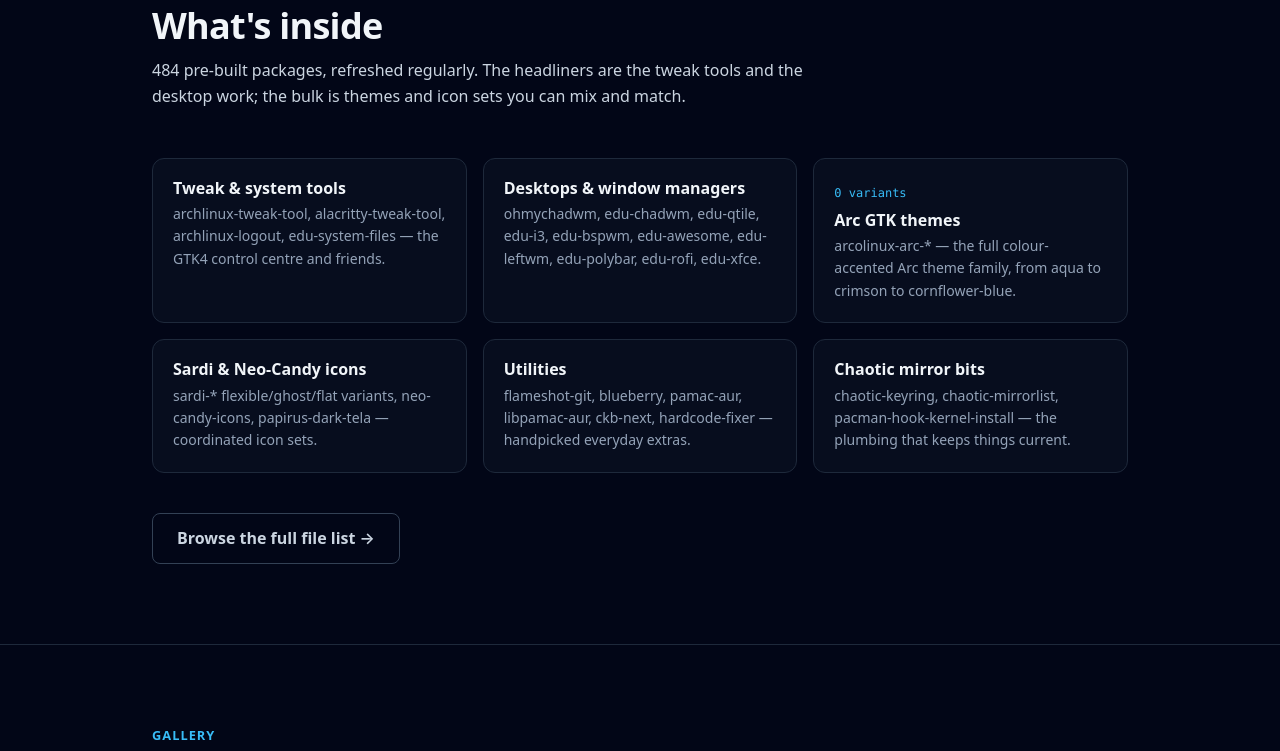
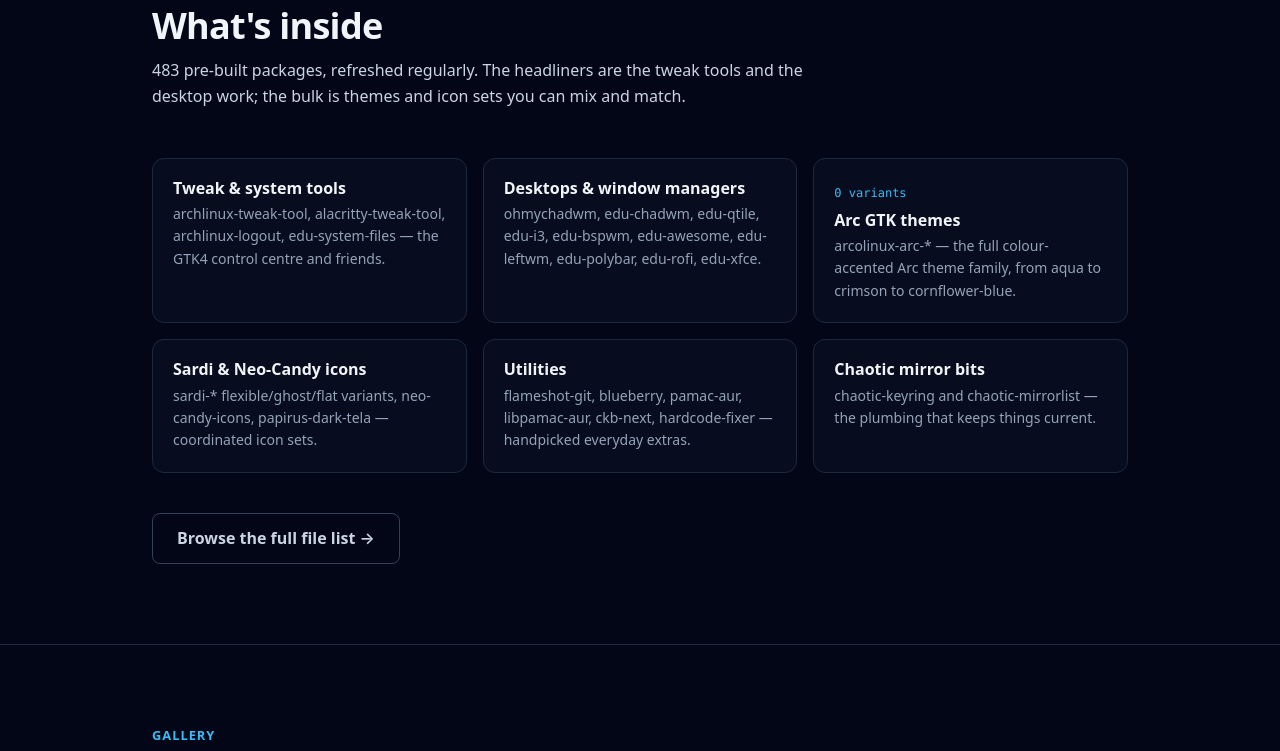
Before and after one commit to erikdubois/nemesis_repo, a plain HTML site: page index.html in a window 1280 px wide. Shown: the part 1761-2512 px from the top of the page. Drawn offline with Linux system fonts and the light colour scheme.

Commit message:
Remove pacman-hook-kernel-install: moved to chaotic-aur
chaotic-aur accepted #4626 and builds the same version (0.16.0-1).

Co-Authored-By: Claude Opus 5.5 <noreply@anthropic.com>

```diff
--- a/index.html
+++ b/index.html
@@ -137,7 +137,7 @@
         <div class="container hero-inner">
           <a href="#packages" class="badge">
             <span class="dot"><span class="ping"></span><span class="core"></span></span>
-            <!--PKG-->484<!--/PKG--> packages &middot; x86_64 &amp; any
+            <!--PKG-->483<!--/PKG--> packages &middot; x86_64 &amp; any
           </a>
           <h1>The <span class="accent">nemesis_repo</span><br />for Arch &amp; Kiro.</h1>
           <p class="lead">
@@ -217,7 +217,7 @@
           <p class="eyebrow">Packages</p>
           <h2>What's inside</h2>
           <p class="lead">
-            <!--PKG-->484<!--/PKG--> pre-built packages, refreshed regularly. The headliners are the tweak tools and the
+            <!--PKG-->483<!--/PKG--> pre-built packages, refreshed regularly. The headliners are the tweak tools and the
             desktop work; the bulk is themes and icon sets you can mix and match.
           </p>
 
@@ -245,7 +245,7 @@
             </div>
             <div class="pkg-card">
               <h3>Chaotic mirror bits</h3>
-              <p>chaotic-keyring, chaotic-mirrorlist, pacman-hook-kernel-install — the plumbing that keeps things current.</p>
+              <p>chaotic-keyring and chaotic-mirrorlist — the plumbing that keeps things current.</p>
             </div>
           </div>
 
```
Also changed, not shown: 5 other files.
